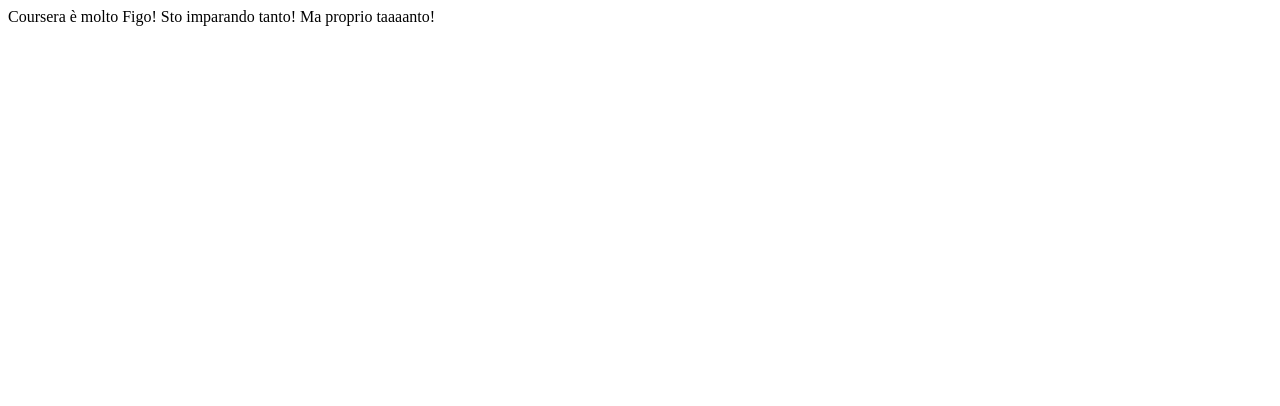
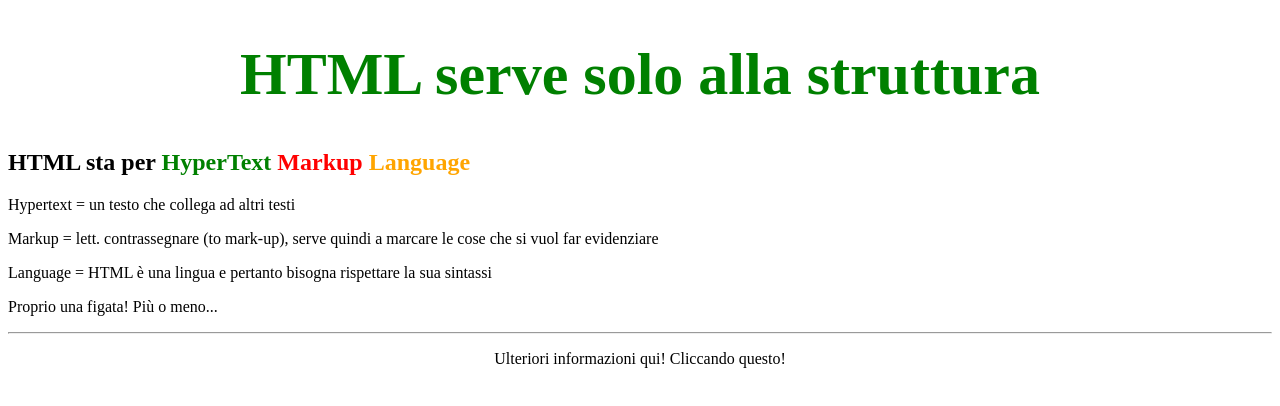
Before and after one commit to Cyrius10101/Lezioni-Coursera, a plain HTML site: page sito/index.html in a window 1280 px wide. Drawn offline with Linux system fonts and the light colour scheme.

Commit message:
Modifica

```diff
--- a/sito/index.html
+++ b/sito/index.html
@@ -1,11 +1,25 @@
 <!DOCTYPE html>
 <html>
 <head>
-	<meta charset="utf-8">
-	<title>Coursera è Figo!</title>
+	<title>HTML serve SOLO alla STRUTTURA! (dopo)</title>
 </head>
 <body>
-	Coursera è molto Figo! Sto imparando tanto! Ma proprio taaaanto!
-
+<h1 style="color: green; font-size: 60px; text-align: center;">HTML serve solo alla struttura</h1>
+<h2>
+	HTML sta per
+	<span style="color: green;">HyperText</span>
+	<span style="color: red;">Markup</span>
+	<span style="color: orange;">Language</span>
+</h2>
+<p>Hypertext = un testo che collega ad altri testi</p>
+<p>Markup = lett. contrassegnare (to mark-up), serve quindi a marcare le cose che si vuol far evidenziare</p>
+   <p>Language = HTML è una lingua e pertanto bisogna rispettare la sua sintassi</p>
+   <p>Proprio una figata! Più o meno...</p>
+<footer>
+	<hr>
+	<p style="text-align: center;"
+		onclick="alert('Non ci sono informazioni')">
+	Ulteriori informazioni qui! Cliccando questo!</p>
+</footer>
 </body>
 </html>
```
